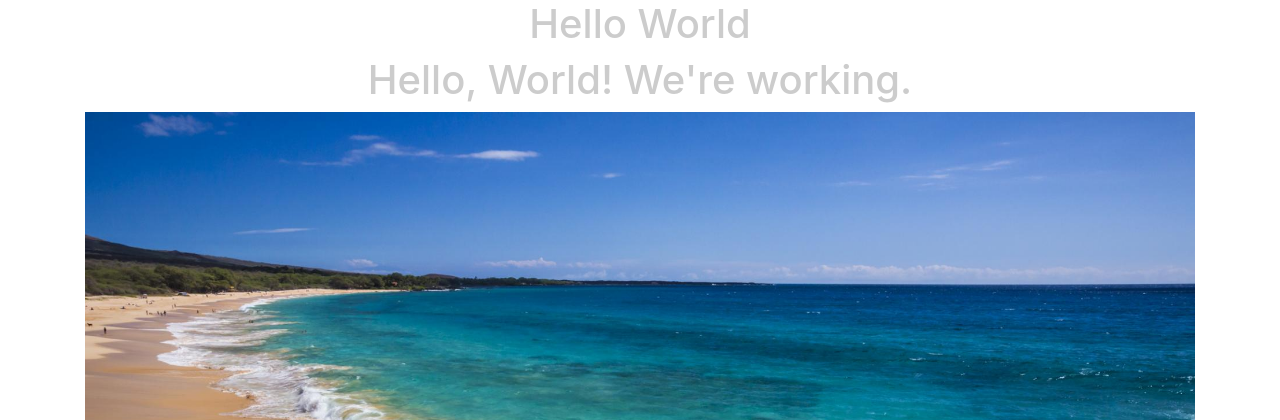
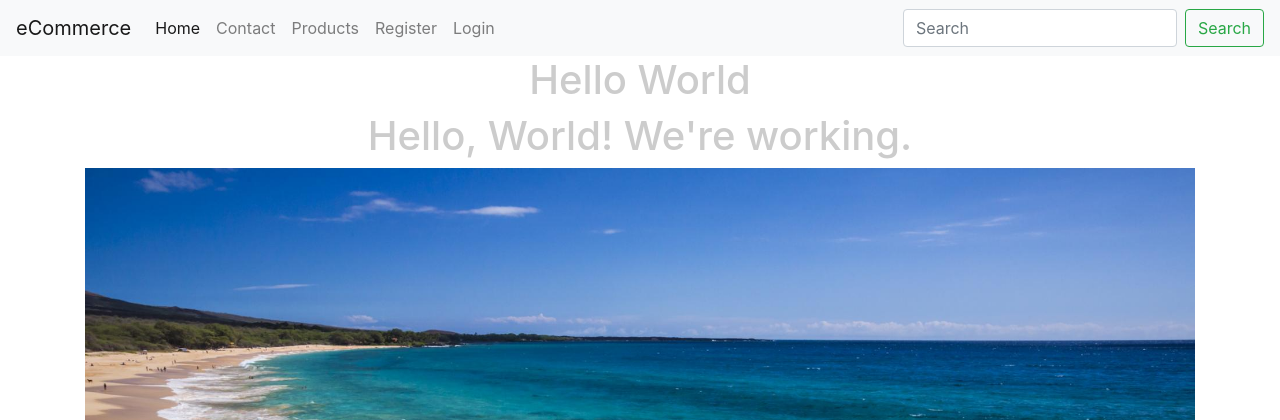
Before and after one commit to sflyntr/ecommerce, a Django app: page / in a window 1280 px wide. Shown: the top 420 px of the page. Run offline with Django 3.2, Linux system fonts and the light colour scheme; some libraries are stand-ins or nearby versions.

Commit message:
templates chapter end

```diff
--- a/src/ecommerce/urls.py
+++ b/src/ecommerce/urls.py
@@ -34,12 +34,12 @@ from django.contrib import admin
 from .views import home_page, about_page, contact_page, login_page, register_page
 
 urlpatterns = [
-    url(r'^$', home_page),
-    url(r'^about/', about_page),
-    url(r'^contact/', contact_page),
-    url(r'^login/', login_page),
-    url(r'^register/', register_page),
-    url(r'^products/', include("products.urls")),
+    url(r'^$', home_page, name='home'),
+    url(r'^about/', about_page, name='about'),
+    url(r'^contact/', contact_page, name='contact'),
+    url(r'^login/', login_page, name='login'),
+    url(r'^register/', register_page, name='register'),
+    url(r'^products/', include("products.urls", namespace='products')),
     # url(r'^featured/$', ProductFeaturedListView.as_view()),
     # url(r'^featured/(?P<pk>\d+)/$', ProductFeaturedDetailView.as_view()),
     # url(r'^products/$', ProductListView.as_view()),
--- a/src/ecommerce/views.py
+++ b/src/ecommerce/views.py
@@ -17,8 +17,9 @@ def contact_page(request):
 
     context = {
         "title": "Contact Page",
-        "content": " Welcome to the contact page",
+        "content": "Welcome to the contact page",
         "form": contact_form,
+        "brand": "New brand name"
     }
     if contact_form.is_valid():
         print(contact_form.cleaned_data)
--- a/src/products/models.py
+++ b/src/products/models.py
@@ -3,6 +3,7 @@ import os
 
 from django.db import models
 from django.db.models.signals import pre_save, post_save
+from django.shortcuts import reverse
 
 from .utils import unique_slug_generator
 
@@ -64,6 +65,7 @@ class Product(models.Model): # CamelCase로 작성하며, 단수로 처리하는
     image = models.ImageField(upload_to=upload_image_path, null=True, blank=True)
     featured = models.BooleanField(default=False)
     active = models.BooleanField(default=True)
+    timestamp = models.DateTimeField(auto_now_add=True)
 
     # 요거는 override는 아니고 그냥 extending이라고 얘기하는데..
     # 내 생각엔 변수를 덮어쓴거라 override랑 비슷한거 같다.
@@ -73,7 +75,8 @@ class Product(models.Model): # CamelCase로 작성하며, 단수로 처리하는
 
     # for reverse. -> html에서 사용될 것임.
     def get_absolute_url(self):
-        return "/products/{slug}/".format(slug=self.slug)
+        # return "/products/{slug}/".format(slug=self.slug)
+        return reverse("products:detail", kwargs={"slug": self.slug})
 
     def __str__(self):  # python3
         return self.title
--- a/src/products/urls.py
+++ b/src/products/urls.py
@@ -3,6 +3,6 @@ from django.conf.urls import url
 from .views import (ProductListView, ProductDetailSlugView,)
 
 urlpatterns = [
-    url(r'^$', ProductListView.as_view()),
-    url(r'^(?P<slug>[\w-]+)/$', ProductDetailSlugView.as_view()),
+    url(r'^$', ProductListView.as_view(), name='list'),
+    url(r'^(?P<slug>[\w-]+)/$', ProductDetailSlugView.as_view(), name='detail'),
 ]
--- /dev/null
+++ b/src/templates/base.html
@@ -0,0 +1,21 @@
+{% load static %}
+<!--load static을 하게 되면 기본적으로 settings.py에 등록되어 있는 STATICFILES_DIRS 인 static_my_proj아래 있는 정보들을 로드한다.-->
+<!doctype html>
+<html lang="en">
+    <head>
+        <!-- Required meta tags -->
+        <meta charset="utf-8">
+        <meta name="viewport" content="width=device-width, initial-scale=1, shrink-to-fit=no">
+        <title>Base Template</title>
+        {% include "base/css.html" %}
+        {% block base_head %}
+        {% endblock %}
+    </head>
+    <body>
+        {% include 'base/navbar.html' with brand_name='eCommerce' %}
+        {% block content %}
+        {% endblock %}
+
+        {% include 'base/js.html' %}
+    </body>
+</html>
--- /dev/null
+++ b/src/templates/base/css.html
@@ -0,0 +1,4 @@
+{% load static %}
+
+<!-- Bootstrap CSS -->
+<link rel="stylesheet" href="https://stackpath.bootstrapcdn.com/bootstrap/4.5.0/css/bootstrap.min.css" integrity="sha384-9aIt2nRpC12Uk9gS9baDl411NQApFmC26EwAOH8WgZl5MYYxFfc+NcPb1dKGj7Sk" crossorigin="anonymous">
--- /dev/null
+++ b/src/templates/base/js.html
@@ -0,0 +1,7 @@
+{% load static %}
+
+<!-- Optional JavaScript -->
+<!-- jQuery first, then Popper.js, then Bootstrap JS -->
+<script src="https://code.jquery.com/jquery-3.5.1.slim.min.js" integrity="sha384-DfXdz2htPH0lsSSs5nCTpuj/zy4C+OGpamoFVy38MVBnE+IbbVYUew+OrCXaRkfj" crossorigin="anonymous"></script>
+<script src="https://cdn.jsdelivr.net/npm/popper.js@1.16.0/dist/umd/popper.min.js" integrity="sha384-Q6E9RHvbIyZFJoft+2mJbHaEWldlvI9IOYy5n3zV9zzTtmI3UksdQRVvoxMfooAo" crossorigin="anonymous"></script>
+<script src="https://stackpath.bootstrapcdn.com/bootstrap/4.5.0/js/bootstrap.min.js" integrity="sha384-OgVRvuATP1z7JjHLkuOU7Xw704+h835Lr+6QL9UvYjZE3Ipu6Tp75j7Bh/kR0JKI" crossorigin="anonymous"></script>
--- /dev/null
+++ b/src/templates/base/navbar.html
@@ -0,0 +1,44 @@
+{% url 'home' as home_url %}
+{% url 'contact' as contact_url %}
+{% url 'products:list' as product_list_url %}
+{% url 'login' as login_url %}
+{% url 'register' as register_url %}
+
+
+<nav class="navbar navbar-expand-lg navbar-light bg-light">
+  <a class="navbar-brand" href="{{ home_url }}">{% if brand_name %} {{ brand_name }} {% else %} CFE eCommerce {% endif %}</a>
+  <button class="navbar-toggler" type="button" data-toggle="collapse" data-target="#navbarSupportedContent" aria-controls="navbarSupportedContent" aria-expanded="false" aria-label="Toggle navigation">
+    <span class="navbar-toggler-icon"></span>
+  </button>
+
+  <div class="collapse navbar-collapse" id="navbarSupportedContent">
+    <ul class="navbar-nav mr-auto">
+      <li class="nav-item {% if request.path == home_url %} active {% endif %}">
+        <a class="nav-link" href="{{ home_url }}">Home <span class="sr-only">(current)</span></a>
+      </li>
+      <li class="nav-item {% if request.path == contact_url %} active {% endif %}">
+        <a class="nav-link" href="{{ contact_url }}">Contact</a>
+      </li>
+      <li class="nav-item {% if request.path == product_list_url %} active {% endif %}">
+        <a class="nav-link" href="{{ product_list_url }}">Products</a>
+      </li>
+      {% if request.user.is_authenticated %}
+      <li class="nav-item {% if request.path == login_url %} active {% endif %}">
+        <a class="nav-link" href="{{ login_url }}">Logout</a>
+      </li>
+      {% else %}
+      <li class="nav-item {% if request.path == register_url %} active {% endif %}">
+        <a class="nav-link" href="{{ register_url }}">Register</a>
+      </li>
+      <li class="nav-item {% if request.path == login_url %} active {% endif %}">
+        <a class="nav-link" href="{{ login_url }}">Login</a>
+      </li>
+      {% endif %}
+
+    </ul>
+    <form class="form-inline my-2 my-lg-0">
+      <input class="form-control mr-sm-2" type="search" placeholder="Search" aria-label="Search">
+      <button class="btn btn-outline-success my-2 my-sm-0" type="submit">Search</button>
+    </form>
+  </div>
+</nav>
--- a/src/templates/home_page.html
+++ b/src/templates/home_page.html
@@ -1,19 +1,12 @@
+{% extends "base.html" %}
 {% load static %}
-<!--load static을 하게 되면 기본적으로 settings.py에 등록되어 있는 STATICFILES_DIRS 인 static_my_proj아래 있는 정보들을 로드한다.-->
-<!doctype html>
-<html lang="en">
-  <head>
-    <!-- Required meta tags -->
-    <meta charset="utf-8">
-    <meta name="viewport" content="width=device-width, initial-scale=1, shrink-to-fit=no">
 
-    <!-- Bootstrap CSS -->
-    <link rel="stylesheet" href="https://stackpath.bootstrapcdn.com/bootstrap/4.5.0/css/bootstrap.min.css" integrity="sha384-9aIt2nRpC12Uk9gS9baDl411NQApFmC26EwAOH8WgZl5MYYxFfc+NcPb1dKGj7Sk" crossorigin="anonymous">
-    <!-- 위 load static 한 경로 기준으로 css/main.css를 참조하라는 뜻이다.-->
-    <link rel="stylesheet" href='{% static "css/main.css" %}'
+{% block base_head %}
+<!-- 위 load static 한 경로 기준 또는 extends한 base.html에 있는 load static 기준으로 css/main.css를 참조하라는 뜻이다.-->
+<link rel="stylesheet" href='{% static "css/main.css" %}'/>
+{% endblock %}
 
- </head>
-  <body>
+{% block content %}
     <div class='text-center'>
         <h1>{{ title }}</h1>
         <h1>Hello, World! We're working.</h1>
@@ -25,12 +18,13 @@
                 <p>{{ content }}</p>
             </div>
         </div>
+        {% if request.user.is_authenticated %}
+        <div class="row">
+            <div class="col">
+                <h1>Premium</h1>
+                {{ premium_content }}
+            </div>
+        </div>
+        {% endif %}
     </div>
-
-    <!-- Optional JavaScript -->
-    <!-- jQuery first, then Popper.js, then Bootstrap JS -->
-    <script src="https://code.jquery.com/jquery-3.5.1.slim.min.js" integrity="sha384-DfXdz2htPH0lsSSs5nCTpuj/zy4C+OGpamoFVy38MVBnE+IbbVYUew+OrCXaRkfj" crossorigin="anonymous"></script>
-    <script src="https://cdn.jsdelivr.net/npm/popper.js@1.16.0/dist/umd/popper.min.js" integrity="sha384-Q6E9RHvbIyZFJoft+2mJbHaEWldlvI9IOYy5n3zV9zzTtmI3UksdQRVvoxMfooAo" crossorigin="anonymous"></script>
-    <script src="https://stackpath.bootstrapcdn.com/bootstrap/4.5.0/js/bootstrap.min.js" integrity="sha384-OgVRvuATP1z7JjHLkuOU7Xw704+h835Lr+6QL9UvYjZE3Ipu6Tp75j7Bh/kR0JKI" crossorigin="anonymous"></script>
-  </body>
-</html>
+{% endblock %}
```
Also changed, not shown: src/products/templates/products/detail.html (+18 -8 lines), src/products/templates/products/list.html (+21 -3 lines), src/products/templates/products/snippets/card.html (added, +13 -0 lines), src/templates/contact/views.html (+4 -19 lines), src/products/migrations/0010_product_timestamp.py (added), src/templates/auth/register.html (added).
